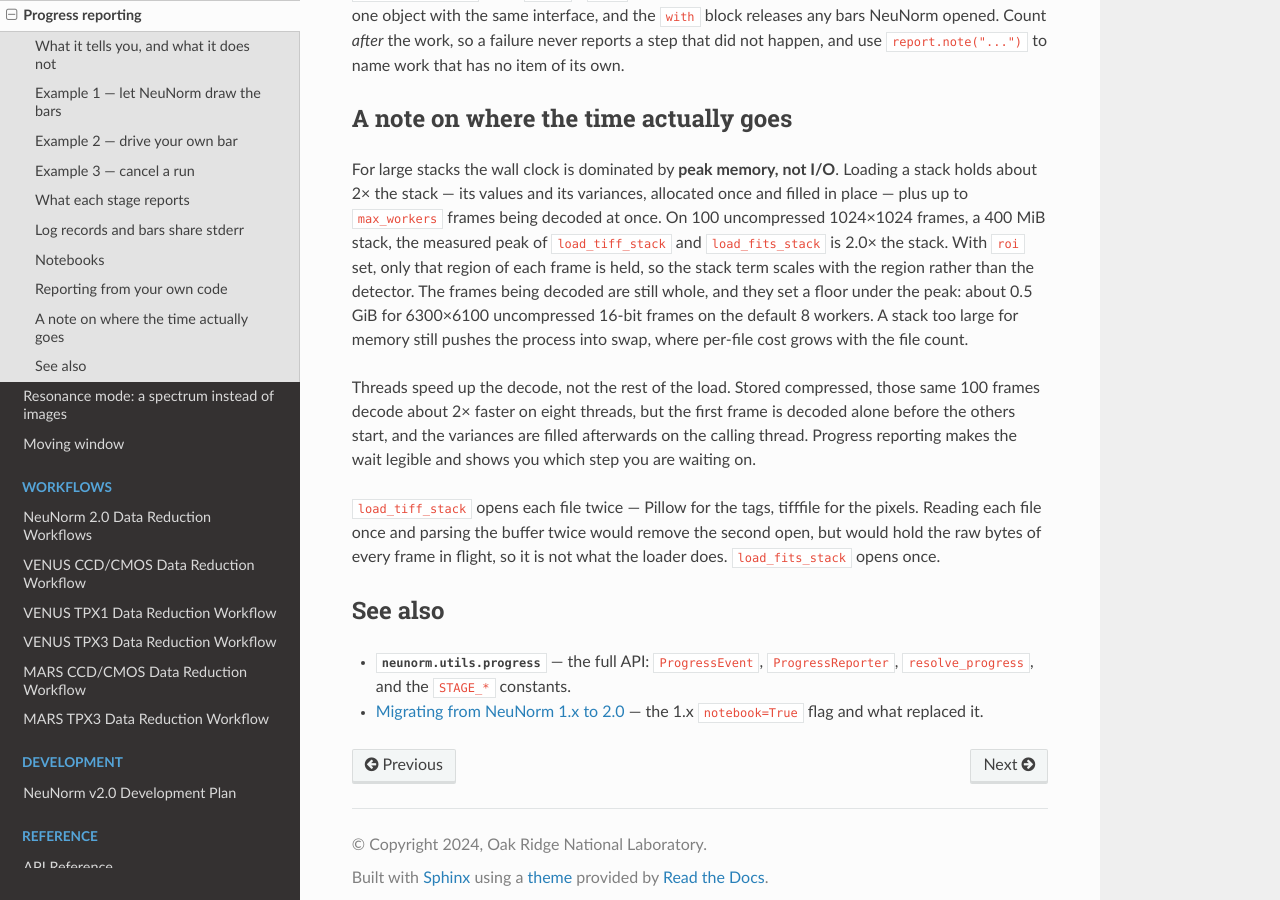
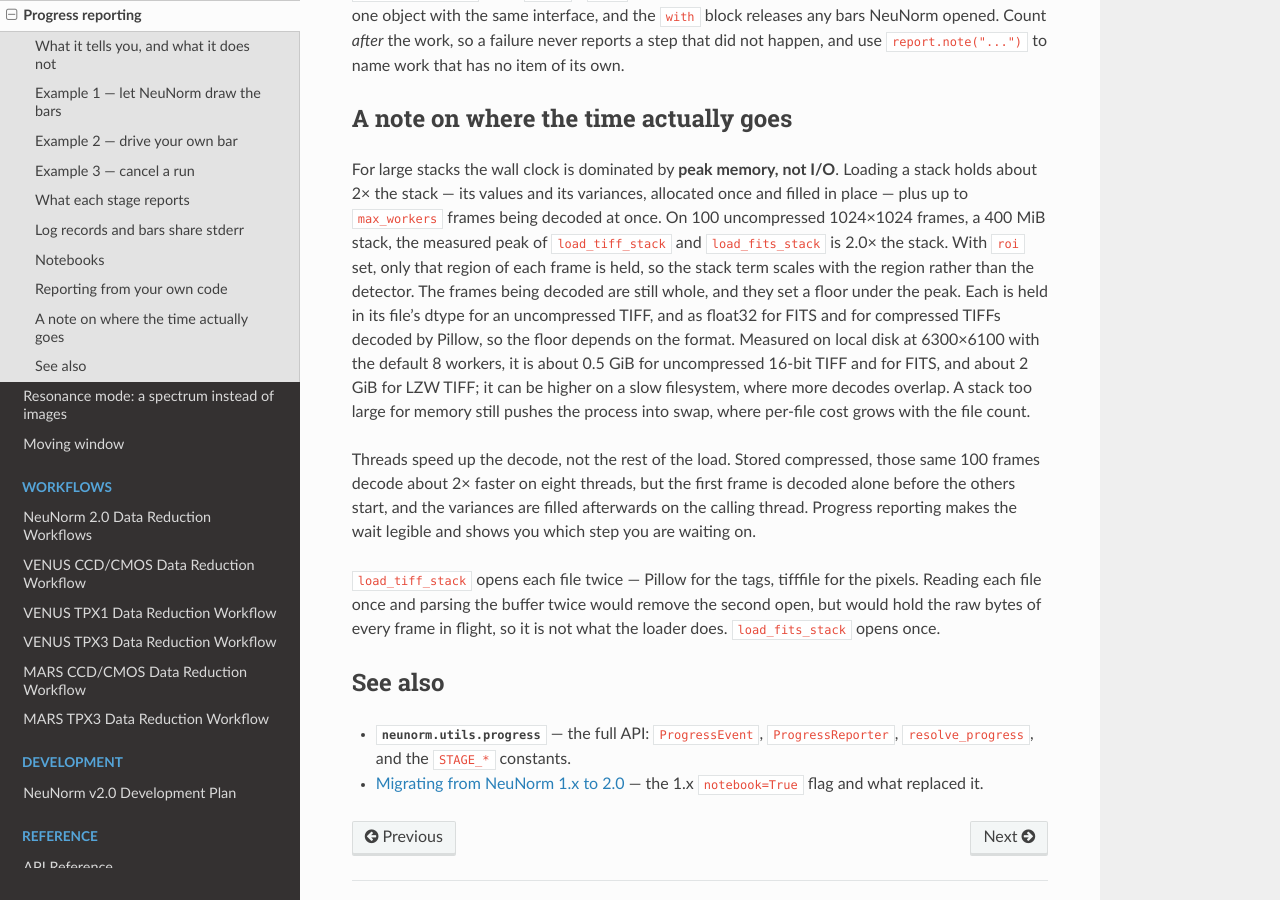
Before and after one commit to ornlneutronimaging/NeuNorm, a Sphinx documentation site: the page built from docs/progress.md, in a window 1280 px wide and 900 px high, scrolled down 7542 px. Built offline with Sphinx 7.4.7 and the Read the Docs theme 3.1.0, drawn with Linux system fonts in a browser that asks for light colours; the version number is read from the project's files by our own code.

Commit message:
Give the decode memory floor per file format
Frames being decoded are held in the file dtype for uncompressed TIFF
and as float32 for FITS and Pillow-decoded TIFF. State the measured
floor for each.

Assisted-With: Claude Opus 5.5

```diff
--- a/docs/progress.md
+++ b/docs/progress.md
@@ -360,9 +360,12 @@ For large stacks the wall clock is dominated by **peak memory, not I/O**. Loadin
 `max_workers` frames being decoded at once. On 100 uncompressed 1024×1024 frames, a 400 MiB stack, the
 measured peak of `load_tiff_stack` and `load_fits_stack` is 2.0× the stack. With `roi` set, only that
 region of each frame is held, so the stack term scales with the region rather than the detector. The
-frames being decoded are still whole, and they set a floor under the peak: about 0.5 GiB for 6300×6100
-uncompressed 16-bit frames on the default 8 workers. A stack too large
-for memory still pushes the process into swap, where per-file cost grows with the file count.
+frames being decoded are still whole, and they set a floor under the peak. Each is held in its file's
+dtype for an uncompressed TIFF, and as float32 for FITS and for compressed TIFFs decoded by Pillow, so
+the floor depends on the format. Measured on local disk at 6300×6100 with the default 8 workers, it is
+about 0.5 GiB for uncompressed 16-bit TIFF and for FITS, and about 2 GiB for LZW TIFF; it can be
+higher on a slow filesystem, where more decodes overlap. A stack too large for memory still pushes the
+process into swap, where per-file cost grows with the file count.
 
 Threads speed up the decode, not the rest of the load. Stored compressed, those same 100 frames decode
 about 2× faster on eight threads, but the first frame is decoded alone before the others start, and the
```
